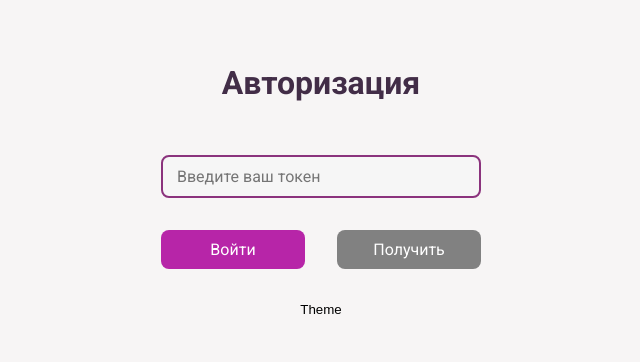
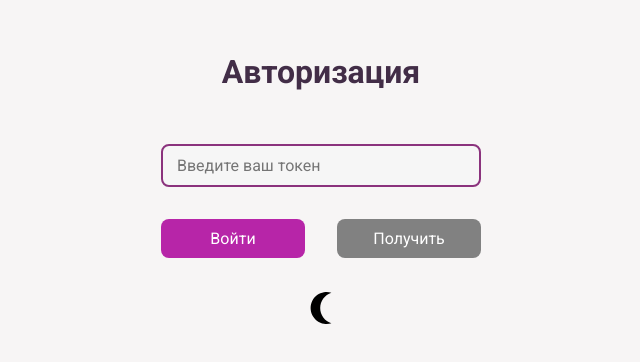
Before and after one commit to ontalex/iot, a React (Create React App) app: page / in a window 1280 px wide. Shown: the part 220-582 px from the top of the page, without its empty margins (319-959 px from the left). Built offline with nearby package versions, Linux system fonts and the light colour scheme.

Commit message:
add: кнопки тем с переключеним

```diff
--- a/src/components/ButtonTheme/ButtonTheme.css
+++ b/src/components/ButtonTheme/ButtonTheme.css
@@ -2,4 +2,12 @@
   background-color: #0000;
   border: 0;
   color: var(--font-color);
+  padding: 2px;
+
+  transition: color ease-in-out .5s;
 }
+
+.btn svg {
+  fill: var(--font-color);
+  transition: fill ease-in-out .5s;
+}
--- a/src/components/ButtonTheme/ButtonTheme.js
+++ b/src/components/ButtonTheme/ButtonTheme.js
@@ -1,6 +1,9 @@
 import React, { useContext } from 'react'
 
 import { ThemeContext } from "../context";
+
+import { ReactComponent as LightThemeBTN } from '../../assets/theme_light.svg';
+import { ReactComponent as DarkThemeBTN } from '../../assets/theme_dark.svg';
 
 import "../../styles/variables.css";
 import "./ButtonTheme.css";
@@ -16,7 +19,9 @@ export default function ButtonTheme() {
 
   return (
     <button className="btn" onClick={handleToggleTheme}>
-      Theme
+      {
+        theme === "light" ? <DarkThemeBTN /> : <LightThemeBTN />
+      }
     </button>
   )
 }
```
Also changed, not shown: src/assets/theme_dark.svg (added), src/assets/theme_light.svg (added).
